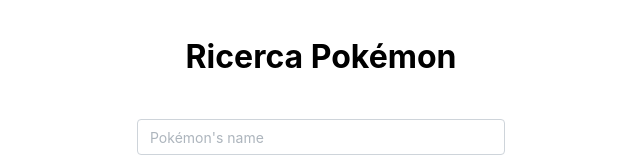
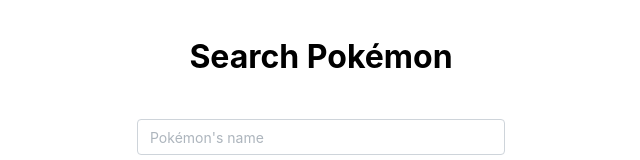
Before and after one commit to danielshala/pokemon-search, a Next.js app: page / in a window 1280 px wide. Shown: the top 160 px of the page, without its empty margins (319-959 px from the left). Built offline with nearby package versions, Linux system fonts and the light colour scheme.

Commit message:
Update page.tsx

```diff
--- a/src/app/page.tsx
+++ b/src/app/page.tsx
@@ -3,7 +3,7 @@
 export default function Home() {
   return (
     <main>
-      <h1 style={{ textAlign: 'center', marginTop: '2rem' }}>Ricerca Pokémon</h1>
+      <h1 style={{ textAlign: 'center', marginTop: '2rem' }}>Search Pokémon</h1>
       <PokemonSearch />
     </main>
   );
```
